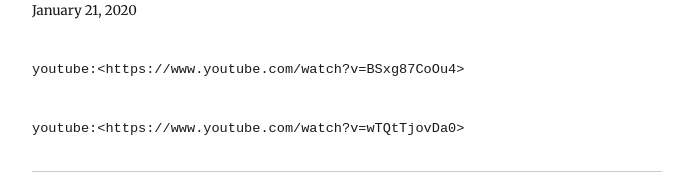
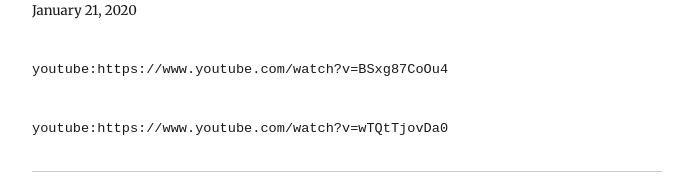
Before and after one commit to Aby-Sebastian/blog, a Gatsby site: page /2020-01-21-check-video-preview-from-netlify-cms/ in a window 1280 px wide. Shown: the part 186-372 px from the top of the page, without its empty margins (293-986 px from the left). Built offline with nearby package versions, Linux system fonts and the light colour scheme; Gatsby itself is replaced by a stand-in of ours; some packages are replaced by stand-ins of ours.

Commit message:
Update Blog “2020-01-21-check-video-preview-from-netlify-cms”

```diff
--- a/content/blog/2020-01-21-check-video-preview-from-netlify-cms.md
+++ b/content/blog/2020-01-21-check-video-preview-from-netlify-cms.md
@@ -3,6 +3,6 @@
 date: 2020-01-21T06:55:21.478Z
 description: 'Checking video plugin live from CMS. '
 ---
-`youtube:<https://www.youtube.com/watch?v=BSxg87CoOu4>`
+`youtube:https://www.youtube.com/watch?v=BSxg87CoOu4`
 
-`youtube:<https://www.youtube.com/watch?v=wTQtTjovDa0>`
+`youtube:https://www.youtube.com/watch?v=wTQtTjovDa0`
```
